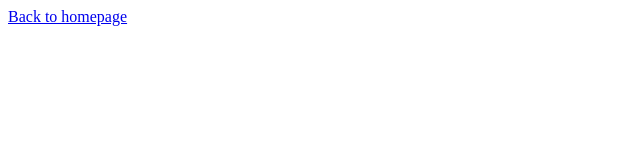
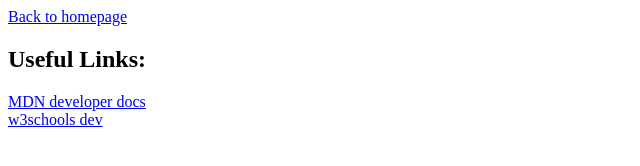
Before and after one commit to Dreycod/Simple-HTML, a plain HTML site: page about.html in a window 1280 px wide. Shown: the whole page, without its empty margins (0-640 px from the left). Drawn offline with Linux system fonts and the light colour scheme.

Commit message:
External sources

```diff
--- a/about.html
+++ b/about.html
@@ -8,5 +8,10 @@
   </head>
   <body>
     <a href="./index.html">Back to homepage</a>
+    <br />
+    <h2>Useful Links:</h2>
+    <a href="https://developer.mozilla.org/pt-BR/">MDN developer docs</a>
+    <br />
+    <a href="https://www.w3schools.com/">w3schools dev</a>
   </body>
 </html>
```
Also changed, not shown: index.html (+1 -0 lines).
